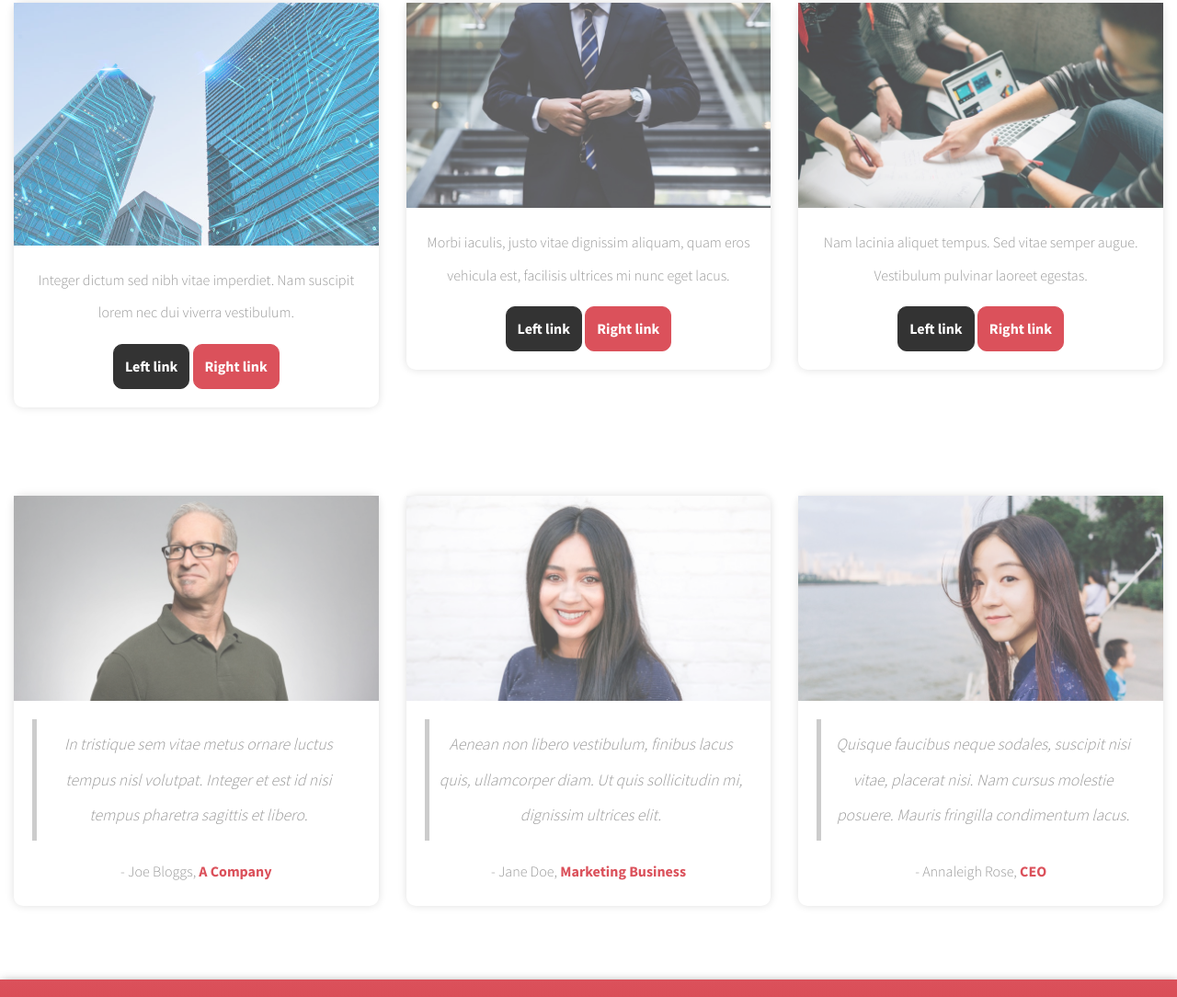
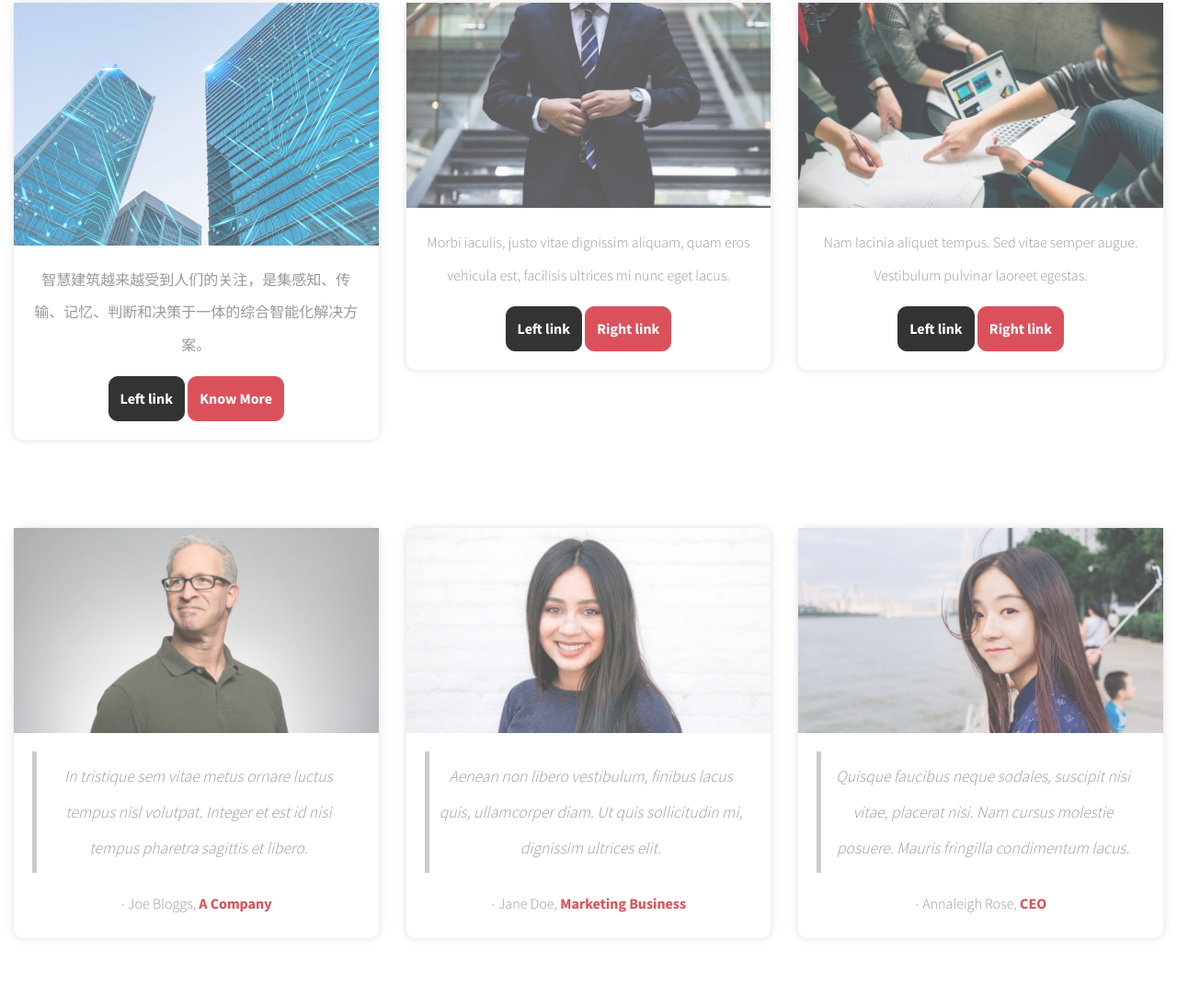
Before and after one commit to Monkeyman520/testhtml, a plain HTML site: page Compete html/index.html in a window 1280 px wide. Shown: the part 780-1864 px from the top of the page at 92% size. Drawn offline with Linux system fonts and the light colour scheme.

Commit message:
feat:index.html 完善智慧建筑相关内容

```diff
--- a/Compete html/index.html
+++ b/Compete html/index.html
@@ -131,18 +131,20 @@
             <div class="col-md-4">
                 <div class="card text-center">
                     <!-- <img class="card-img-top" src="images/pic1.jpg" alt="Card image cap"> -->
-                        <img class="card-img-top" src="images/智慧建筑.jpg" alt="Card image cap">
+                    <img class="card-img-top" src="images/智慧建筑.jpg" alt="Smart building">
                     <div class="card-body">
-                            <p class="card-text">Integer dictum sed nibh vitae imperdiet. Nam suscipit lorem nec dui
-                                viverra vestibulum. </p>
+                        <!--                        <p class="card-text">Integer dictum sed nibh vitae imperdiet. Nam suscipit lorem nec dui-->
+                        <!--                            viverra vestibulum. </p>-->
+                        <p class="card-text">智慧建筑越来越受到人们的关注，是集感知、传输、记忆、判断和决策于一体的综合智能化解决方案。 </p>
                         <a href="#" class="btn btn-primary">Left link</a>
-                            <a href="#" class="btn btn-secondary">Right link</a>
+                        <a href="https://baike.baidu.com/item/%E6%99%BA%E6%85%A7%E5%BB%BA%E7%AD%91/10561557" class="btn btn-secondary">Know More</a>
                     </div>
                 </div>
             </div>
 
             <div class="col-md-4">
                 <div class="card text-center">
+                    <!--<img class="card-img-top" src="images/pic2.jpg" alt="Card image cap">-->
                     <img class="card-img-top" src="images/pic2.jpg" alt="Card image cap">
                     <div class="card-body">
                         <p class="card-text">Morbi iaculis, justo vitae dignissim aliquam, quam eros vehicula est,
```
Lines whose indentation alone changed are shown as unchanged.
